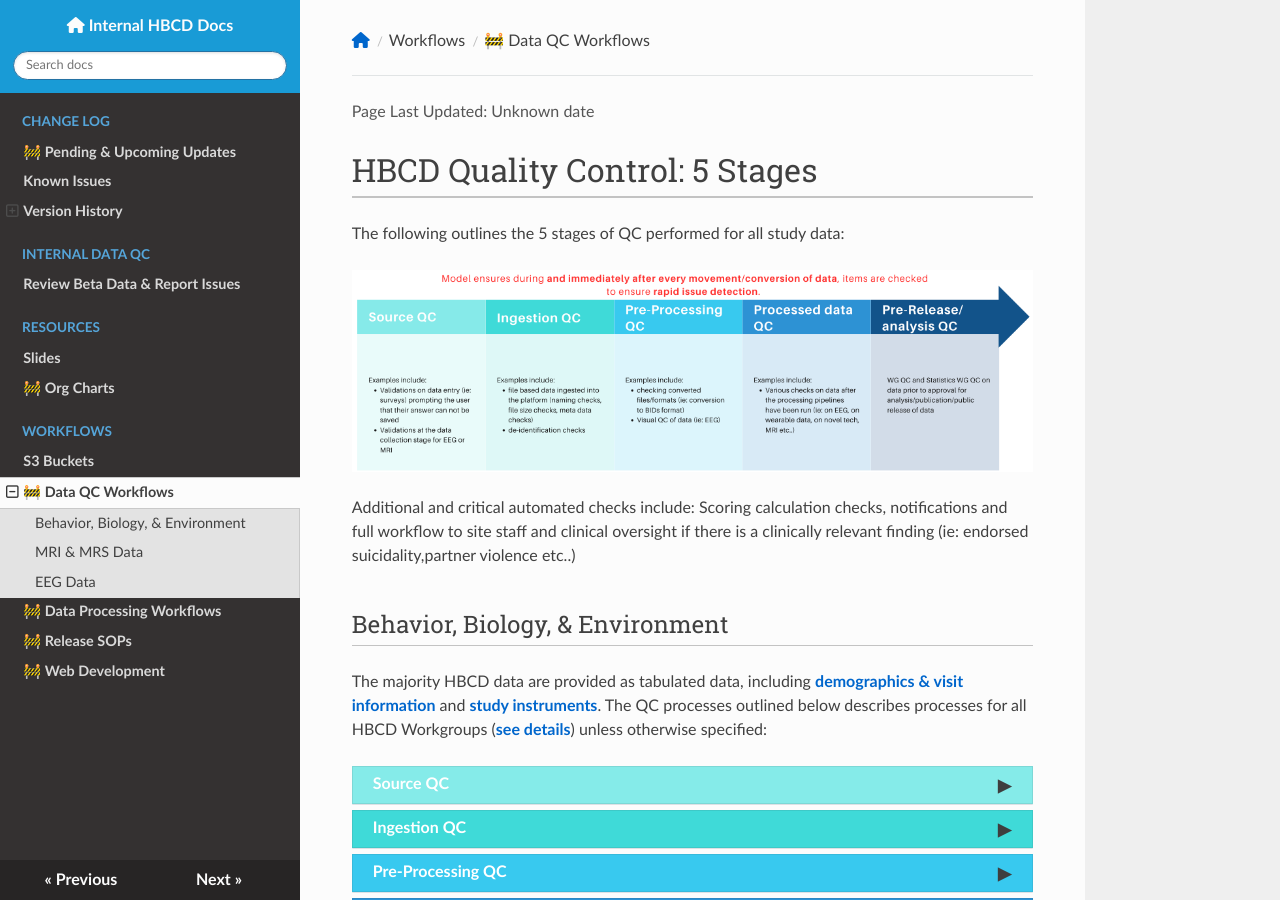
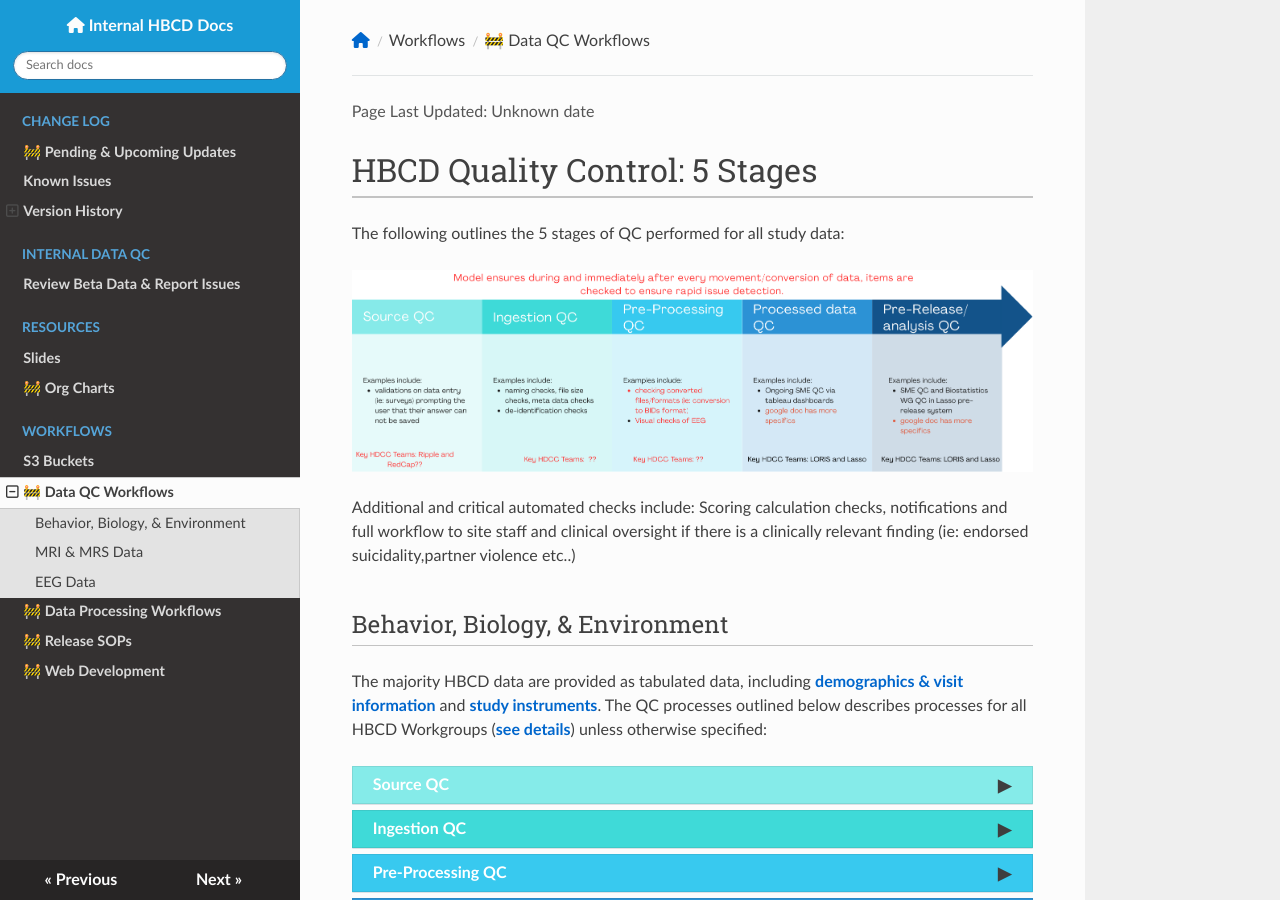
Before and after one commit to DCAN-Labs/hbcd-docs-internal, an MkDocs documentation site: the page built from docs/workflows/qc.md, in a window 1280 px wide and 900 px high. Built offline with MkDocs 1.6.1, drawn with Linux system fonts in a browser that asks for light colours; nearby versions of some CDN libraries.

Commit message:
update QC overview

```diff
--- a/docs/workflows/qc.md
+++ b/docs/workflows/qc.md
@@ -2,7 +2,7 @@
 
 The following outlines the 5 stages of QC performed for all study data:
 
-![](images/qc-wf.png)
+![](images/qc/qc-overview.png)
 
 Additional and critical automated checks include: Scoring calculation checks, notifications and full workflow to site staff and
 clinical oversight if there is a clinically relevant finding (ie: endorsed suicidality,partner violence etc..)
```
Also changed, not shown: docs/workflows/images/qc-wf.png (deleted), docs/workflows/images/qc/qc-overview.png (added).
